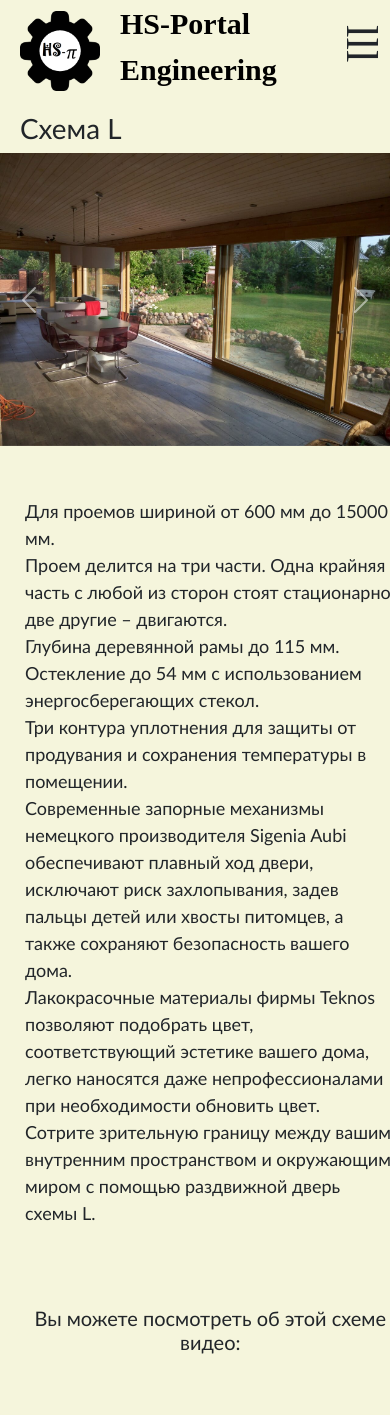
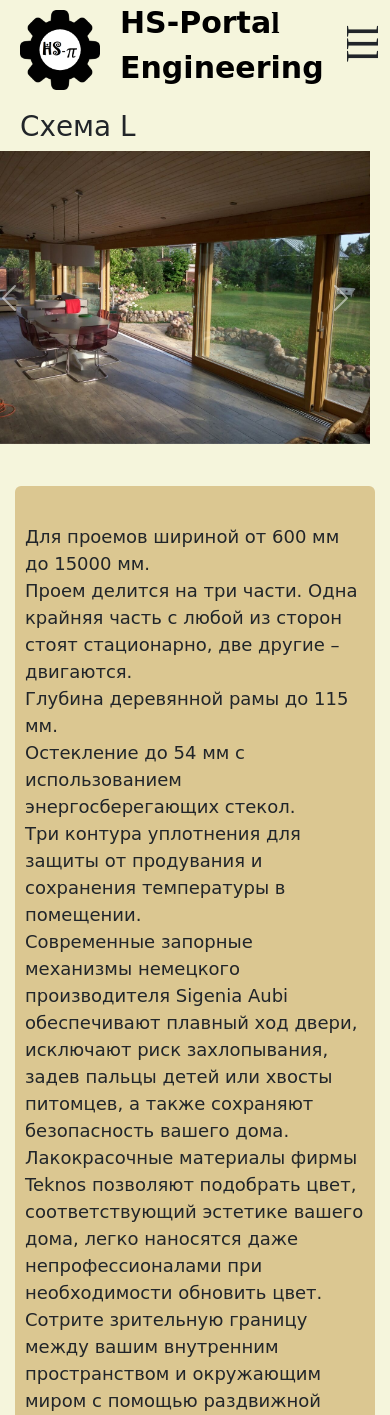
Before and after one commit to Anfisa2209/website_project, a Flask app: page /scheme/L in a window 390 px wide; the page is wider, and only the part inside the window is pictured. Shown: the top 1415 px of that part. Run offline with Flask 3, Linux system fonts and the light colour scheme; data that the repository does not hold is empty; some libraries are stand-ins or nearby versions; grey boxes are pictures that could not be loaded.

Commit message:
Изменены шрифты и вид страницы со схемой

```diff
--- a/static/css/scheme.css
+++ b/static/css/scheme.css
@@ -7,15 +7,26 @@ margin-left:20px;
     visibility: visible;
 
 }
+.video-player {width:560px; height:315px}
 .scheme-text {
     font-size:18px;
     white-space: pre-line;
     width:95%;
     word-wrap: break-word;
-    margin:25px;
     tab-size: 4;
-    /*background-color:#dbc791;*/
+}
+.text-block {
+    background-color:#dbc791;
     border-radius:6px;
+
+}
+
+.parent {
+    display: grid;
+    grid-template-columns: repeat(2, 1fr);
+    grid-template-rows: 1fr;
+    grid-column-gap: 0px;
+    grid-row-gap: 0px;
 }
 .comment {
     padding: 15px;
@@ -42,9 +53,26 @@ margin-left:20px;
 }
 
 @media (max-width: 600px) {
-    .video {
-    width: 100%;
-    height: auto
-}
+    .video-player {width:100%; height:315px}
+
+    .parent {
+        display: block;
+    }
+
+    .carousel_images {
+        width: 100vw;
+        margin-left: -20px;
+    }
+
+    .scheme-text {
+        width: 100%;
+        padding: 15px;
+        box-sizing: border-box;
+    }
+
+    .carousel-inner {
+        border-radius: 0 !important;
+    }
 
 }
+}
--- a/static/css/style.css
+++ b/static/css/style.css
@@ -3,7 +3,7 @@
   background-color: hsl(34, 35%, 68%);
 }
 *{
-font-family: Century Schoolbook, Calibri}
+font-family: Comic Sans MS,Bahnschrift Light, Century Schoolbook, Calibri}
 a {
 text-decoration:none;
 color:brown;}
@@ -21,7 +21,7 @@ main {
 
 .text {
     font-size: 20px;
-    font-family: Jokerman;
+    font-family: Comic Sans MS;
     background: #dbc791;
     width:100%;
     margin-left:5px;
@@ -58,7 +58,7 @@ main {
 }
 .title span {
 
-  font-family:Jokerman;}
+  font-family: Comic Sans MS;}
 .btn.btn-warning{
     font-size:20px;
 }
--- a/templates/base.html
+++ b/templates/base.html
@@ -16,7 +16,7 @@
       <div class="container">
           <a href="/"><img src="{{ url_for('static', filename='img/settings.png') }}" class="image" id="gear" alt="шестеренка"></a>
         <a href="/"><div class="title" id="title">
-            <span>H</span><span>S</span><span>-</span><span>P</span><span>o</span><span>r</span><span>t</span><span>a</span><span>l</span><br>
+            <span>H</span><span>S</span><span>-</span><span>P</span><span>o</span><span>r</span><span>t</span><span>a</span><span style="font-family: Jokerman;">l</span><br>
             <span>E</span><span>n</span><span>g</span><span>i</span><span>n</span><span>e</span><span>e</span><span>r</span><span>i</span><span>n</span><span>g</span>
         </div></a>
           <span class="menu-bar" onclick="openMenu()" id="menuBar">lll</span></div>
@@ -61,7 +61,7 @@
       <div class="icon-container">
         <a href="http://vk.ru"><i class="fa-brands fa-vk fa-2x"></i></a>
         <a href="http://telegram.ru"><i class="fa-brands fa-telegram fa-2x"></i></a>
-        <a href="http://youtube.ru"><i class="fa-brands fa-youtube fa-2x"></i></a>
+        <a href="https://www.youtube.com/@HsPortal"><i class="fa-brands fa-youtube fa-2x"></i></a>
 
       </div>
     </footer>
--- a/templates/details.html
+++ b/templates/details.html
@@ -4,7 +4,8 @@
 
 <div>
     <h1 >Схема {{ image_id }}</h1>
-    <div class="carousel_images" style="position: relative;">
+    <div class="parent">
+        <div class="carousel_images">
         <div id="carouselExampleAutoplaying" class="carousel slide" data-bs-ride="carousel">
           <div class="carousel-inner">
             {% for img in image_list %}
@@ -29,14 +30,19 @@
 
     </div>
     <div class="scheme-text">
-        {{text_scheme}}
+        <div class="text-block" style="padding:10px">
+            {{text_scheme}}
+        </div>
+
+    </div>
+
     </div>
     <div class="video-block">
         {% if video_link != "Video Not Found"%}
-        <div class="scheme-text" style="border-radius:5px;">
-            <h5>Вы можете посмотреть об этой схеме видео: </h5>
+        <div class="scheme-text" style="margin-bottom:5px">
+            <h5>Посмотрите видео про схему {{image_id}} (если видео не загружается, включите VPN): </h5>
         </div>
-            <iframe width="560" height="315" src="{{video_link}}" title="YouTube video player" frameborder="0" allow="accelerometer; autoplay; clipboard-write; encrypted-media; gyroscope; picture-in-picture; web-share" referrerpolicy="strict-origin-when-cross-origin" allowfullscreen></iframe>
+            <iframe class="video-player" src="{{video_link}}" title="YouTube video player" frameborder="0" allow="accelerometer; autoplay; clipboard-write; encrypted-media; gyroscope; picture-in-picture; web-share" referrerpolicy="strict-origin-when-cross-origin" allowfullscreen></iframe>
         {% else %}
             <h3  class="scheme-text">
                 Для этой схемы мы еще не сняли видео. Но вы можете посетить <strong><a href="https://www.youtube.com/@HsPortal">наш канал</a></strong>.
--- a/templates/projects_page.html
+++ b/templates/projects_page.html
@@ -27,12 +27,6 @@
             {% endfor %}
         </div>
     {% endfor %}
-
-    <div class="text-at-start-info">
-        <pre class="text">
-            Еще немного текста
-        </pre>
-    </div>
 </div>
 
 {% endblock %}
```
Also changed, not shown: static/css/main_page.css (+31 -5 lines), 1 other file.
